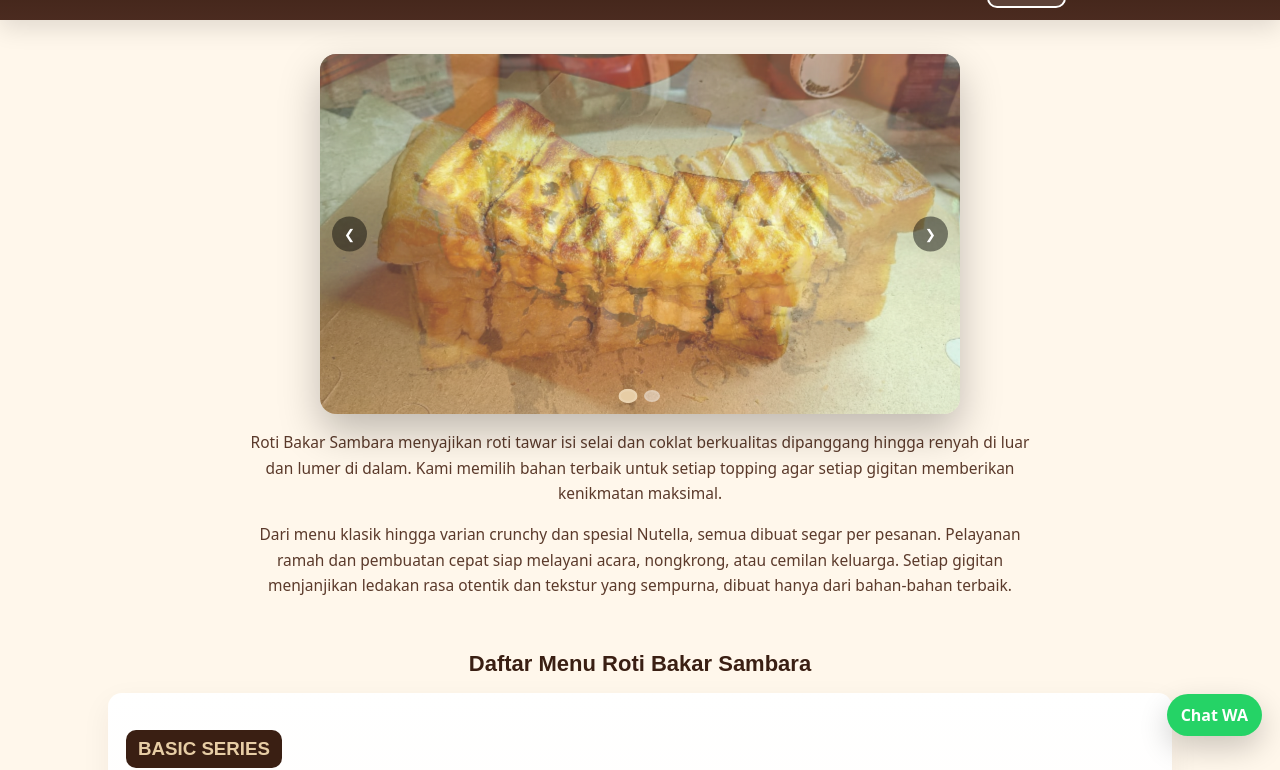
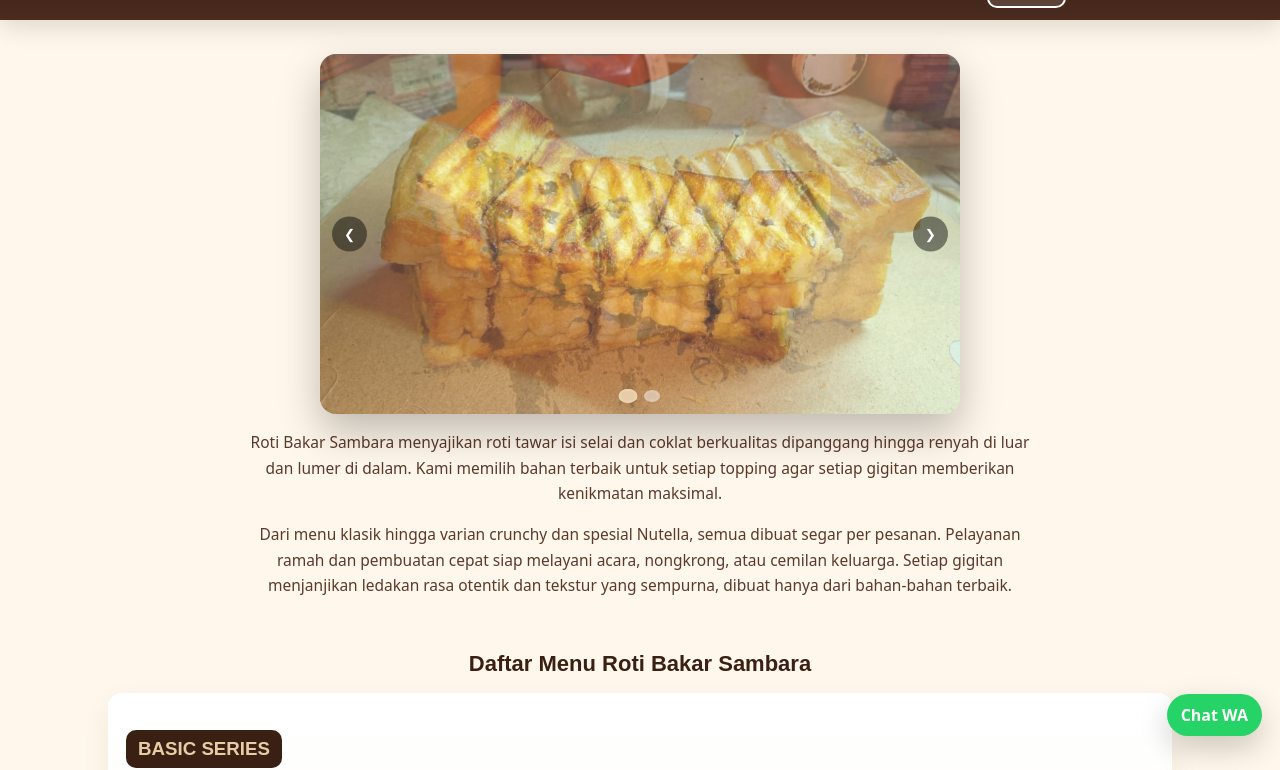
Before and after one commit to yuta-pixel/Roti-bakar-Sambara, a plain HTML site: page index.html in a window 1280 px wide. Shown: the part 46-816 px from the top of the page. Drawn offline with Linux system fonts and the light colour scheme.

Commit message:
Update index.html

```diff
--- a/index.html
+++ b/index.html
@@ -25,8 +25,8 @@
   <section id="home" class="hero">
     <div class="slider-container" aria-label="Image slider">
       <!-- gunakan path lokal yang ada di history /mnt/data/... -->
-      <img src="poster.jpg" alt="Poster Roti Bakar Sambara" class="slide active">
-      <img src="roti.jpg" alt="Roti Bakar Sambara" class="slide">
+      <img src="roti.jpg" alt="Poster Roti Bakar Sambara" class="slide active">
+      <img src="poster.jpg" alt="Roti Bakar Sambara" class="slide">
 
       <button class="arrow prev" aria-label="Previous slide">&#10094;</button>
       <button class="arrow next" aria-label="Next slide">&#10095;</button>
```
